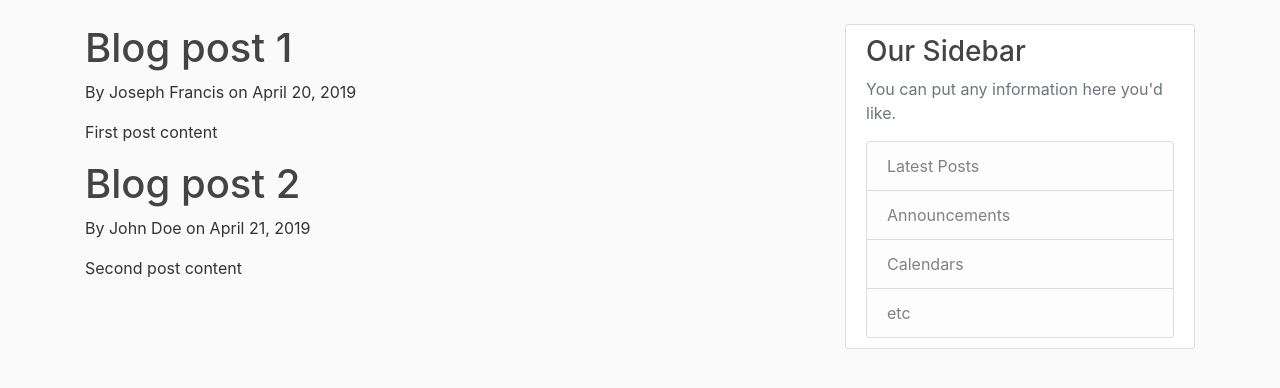
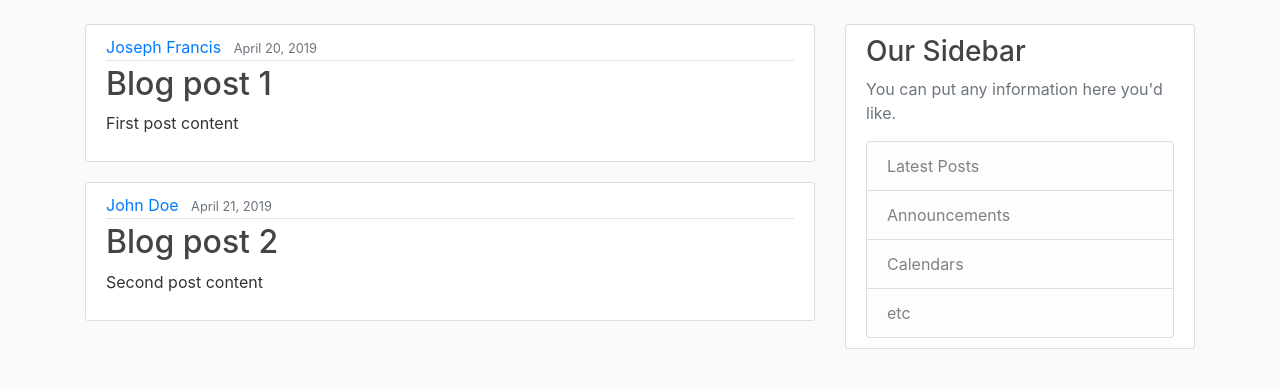
Before and after one commit to joseph-francis/MyBubble, a Flask app: page / in a window 1280 px wide. Shown: the part 56-444 px from the top of the page. Run offline with Flask 2, Linux system fonts and the light colour scheme; some libraries are stand-ins or nearby versions.

Commit message:
Templates updated

```diff
--- a/templates/home.html
+++ b/templates/home.html
@@ -1,10 +1,15 @@
 {% extends "layout.html" %}
 {% block content %}
-
     {% for post in posts %}
-        <h1>{{ post.title }}</h1>
-        <p>By {{ post.author }} on {{ post.date_posted }}</p>
-        <p>{{ post.content }}</p>
+        <article class="media content-section">
+          <div class="media-body">
+            <div class="article-metadata">
+              <a class="mr-2" href="#">{{ post.author }}</a>
+              <small class="text-muted">{{ post.date_posted }}</small>
+            </div>
+            <h2><a class="article-title" href="#">{{ post.title }}</a></h2>
+            <p class="article-content">{{ post.content }}</p>
+          </div>
+        </article>
     {% endfor %}
-
 {% endblock content %}
```
